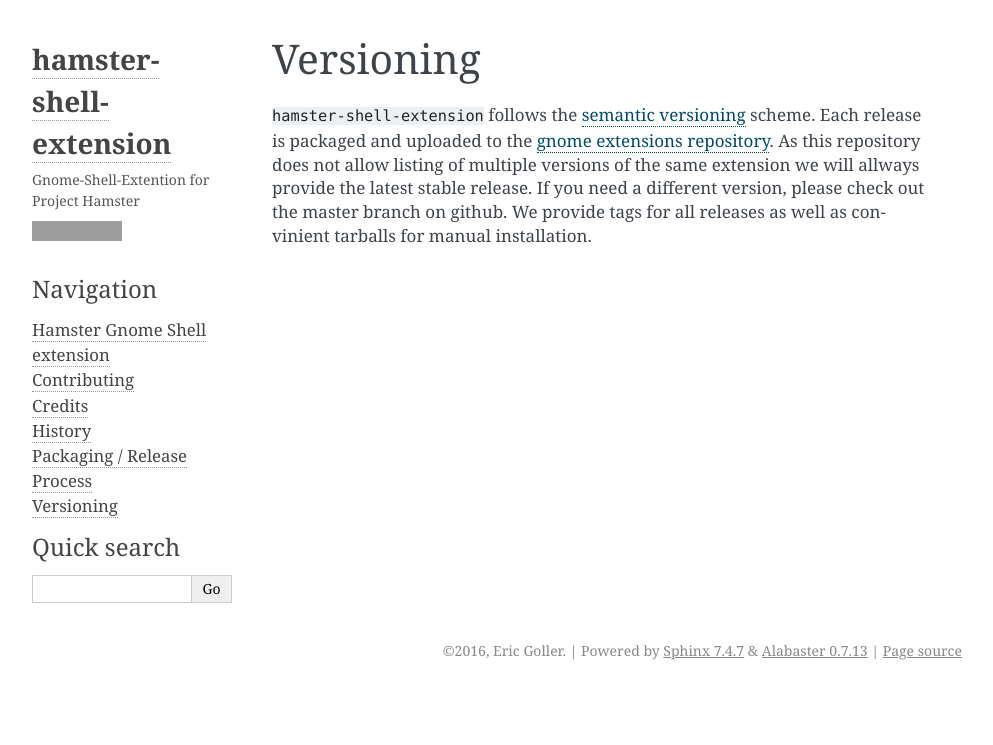
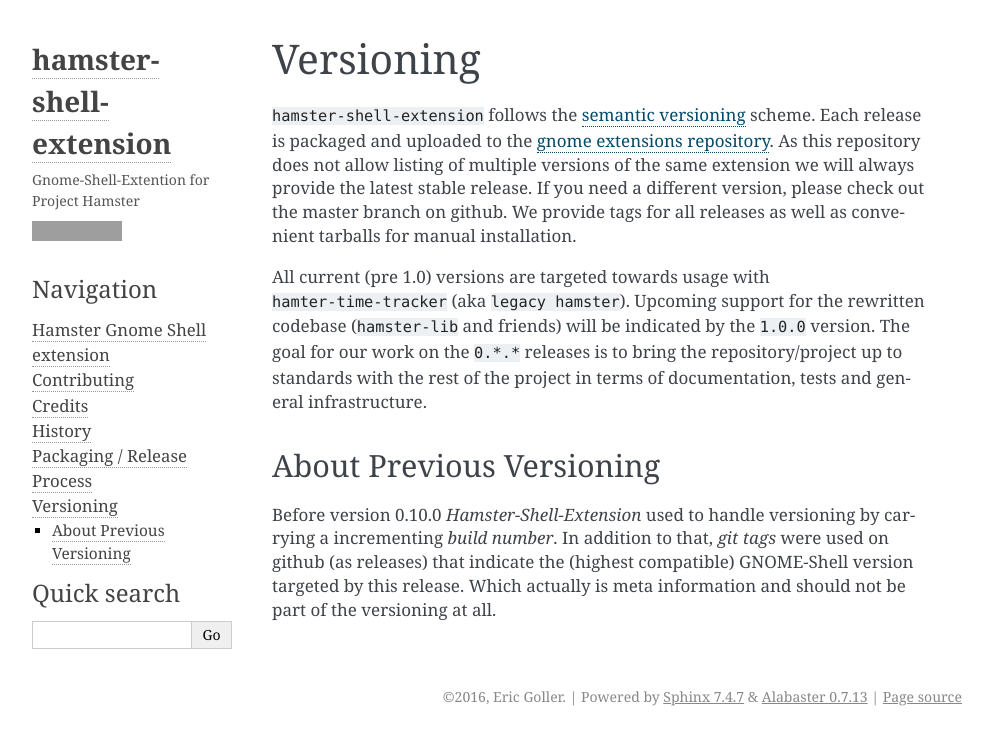
Before and after one commit to projecthamster/hamster-shell-extension, a Sphinx documentation site: the page built from docs/versioning.rst, in a window 1280 px wide, cut to the strip 0-745 px from the top of the page. Shown: the whole strip, without its empty margins (148-1141 px from the left). Built offline with Sphinx 7.4.7, drawn with Linux system fonts in a browser that asks for light colours; grey boxes are pictures that could not be loaded.

Commit message:
Expand explanation. Add legacy info(#133)

```diff
--- a/docs/versioning.rst
+++ b/docs/versioning.rst
@@ -1,10 +1,23 @@
 Versioning
 ===========
-
 ``hamster-shell-extension`` follows the `semantic versioning <http://semver.org>`_ scheme.
 Each release is packaged and uploaded to the
 `gnome extensions repository <https://extensions.gnome.org/extension/425/project-hamster-extension/>`_.
 As this repository does not allow listing of multiple versions of the same
-extension we will allways provide the latest stable release.  If you need a
+extension we will always provide the latest stable release.  If you need a
 different version, please check out the master branch on github. We provide
-tags for all releases as well as convinient tarballs for manual installation.
+tags for all releases as well as convenient tarballs for manual installation.
+
+All current (pre 1.0) versions are targeted towards usage with ``hamter-time-tracker``
+(aka ``legacy hamster``). Upcoming support for the rewritten codebase (``hamster-lib`` and
+friends) will be indicated by the ``1.0.0`` version. The goal for our work on the ``0.*.*``
+releases is to bring the repository/project up to standards with the rest of the project
+in terms of documentation, tests and general infrastructure.
+
+About Previous Versioning
+--------------------------
+Before version 0.10.0 *Hamster-Shell-Extension* used to handle versioning by
+carrying a incrementing *build number*. In addition to that, *git tags* were
+used on github (as releases) that indicate the (highest compatible) GNOME-Shell
+version targeted by this release. Which actually is meta information and should
+not be part of the versioning at all.
```
